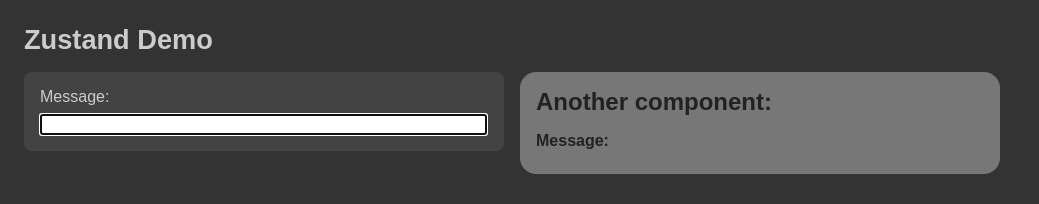
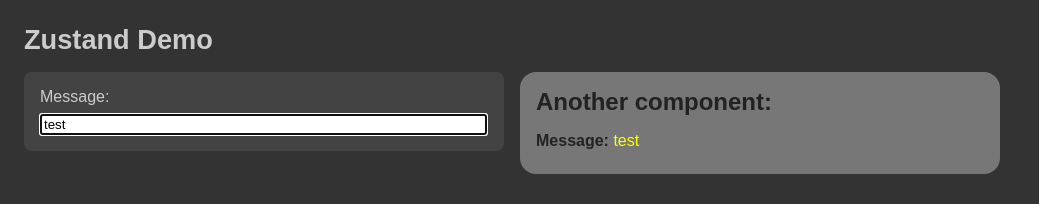
Before and after one commit to edwardtanguay/et01-zustand-state-demo, a React (Vite) app: page / in a window 1280 px wide. Shown: the top 204 px of the page, without its empty margins (0-1039 px from the left). Built offline with nearby package versions, Linux system fonts and the light colour scheme.

Commit message:
zustand base in

```diff
--- a/package.json
+++ b/package.json
@@ -11,7 +11,8 @@
   "dependencies": {
     "react": "^18.2.0",
     "react-dom": "^18.2.0",
-    "sass": "^1.54.6"
+    "sass": "^1.54.6",
+    "zustand": "^4.1.1"
   },
   "devDependencies": {
     "@types/react": "^18.0.17",
--- a/src/App.tsx
+++ b/src/App.tsx
@@ -1,9 +1,9 @@
-import { useState } from 'react';
+import { useStore } from './store';
 import './App.scss';
 import { InfoBox } from './components/InfoBox';
 
 function App() {
-	const [message, setMessage] = useState('');
+	const store = useStore((state) => state);
 
 	return (
 		<div className="App">
@@ -15,13 +15,13 @@
 						<input
 							autoFocus
 							type="text"
-							value={message}
-							onChange={(e) => setMessage(e.target.value)}
+							value={store.message}
+							onChange={(e) => store.setMessage(e.target.value)}
 						/>
 					</div>
 				</section>
 				<section className="dataArea">
-					<InfoBox message={message} />
+					<InfoBox />
 				</section>
 			</main>
 		</div>
--- a/src/components/InfoBox.tsx
+++ b/src/components/InfoBox.tsx
@@ -1,14 +1,13 @@
-interface IInfoBoxProps {
-	message: string;
-}
-export const InfoBox = (props: IInfoBoxProps) => {
-	const { message } = props;
+import { useStore } from '../store';
+
+export const InfoBox = () => {
+	const store = useStore((state) => state);
 	return (
 		<div className="infoBox">
 			<h2>Another component:</h2>
 			<div className="row">
 				<label>Message:</label>{' '}
-				<span className="theValue">{message}</span>
+				<span className="theValue">{store.message}</span>
 			</div>
 		</div>
 	);
--- /dev/null
+++ b/src/store.tsx
@@ -0,0 +1,14 @@
+import create from 'zustand';
+
+interface IStore {
+	message: string;
+	setMessage: (message: string) => void;
+}
+
+export const useStore = create<IStore>(
+	(set): IStore => ({
+		message: 'test',
+		setMessage: (message: string) =>
+			set((state) => ({ ...state, message })),
+	})
+);
```
Also changed, not shown: 1 other file (tests, documents, lock files or other folders).
